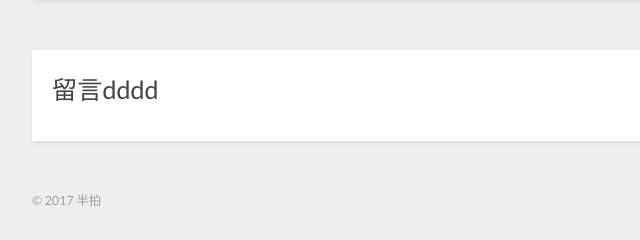
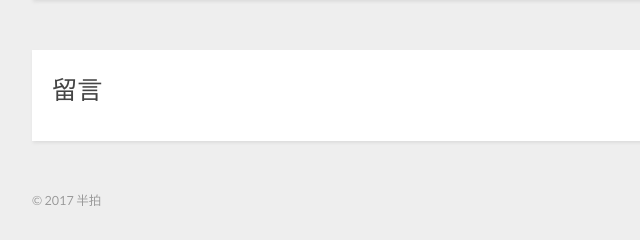
Before and after one commit to banpai/banpai.github.io, a plain HTML site: page 2017/09/23/index/index.html in a window 1280 px wide. Shown: the part 3093-3333 px from the top of the page, 8-648 px from the left. Drawn offline with nearby package versions, Linux system fonts and the light colour scheme.

Commit message:
Site updated: 2017-09-24 08:01:54

```diff
--- a/2017/09/23/index/index.html
+++ b/2017/09/23/index/index.html
@@ -99,7 +99,7 @@
 
 
 <section id="comment">
-  <h1 class="title">留言dddd</h1>
+  <h1 class="title">留言</h1>
 
 
       <div id="fb-root"></div>
```
Also changed, not shown: 2017/09/23/zojs/index.html (+1 -1 lines).
